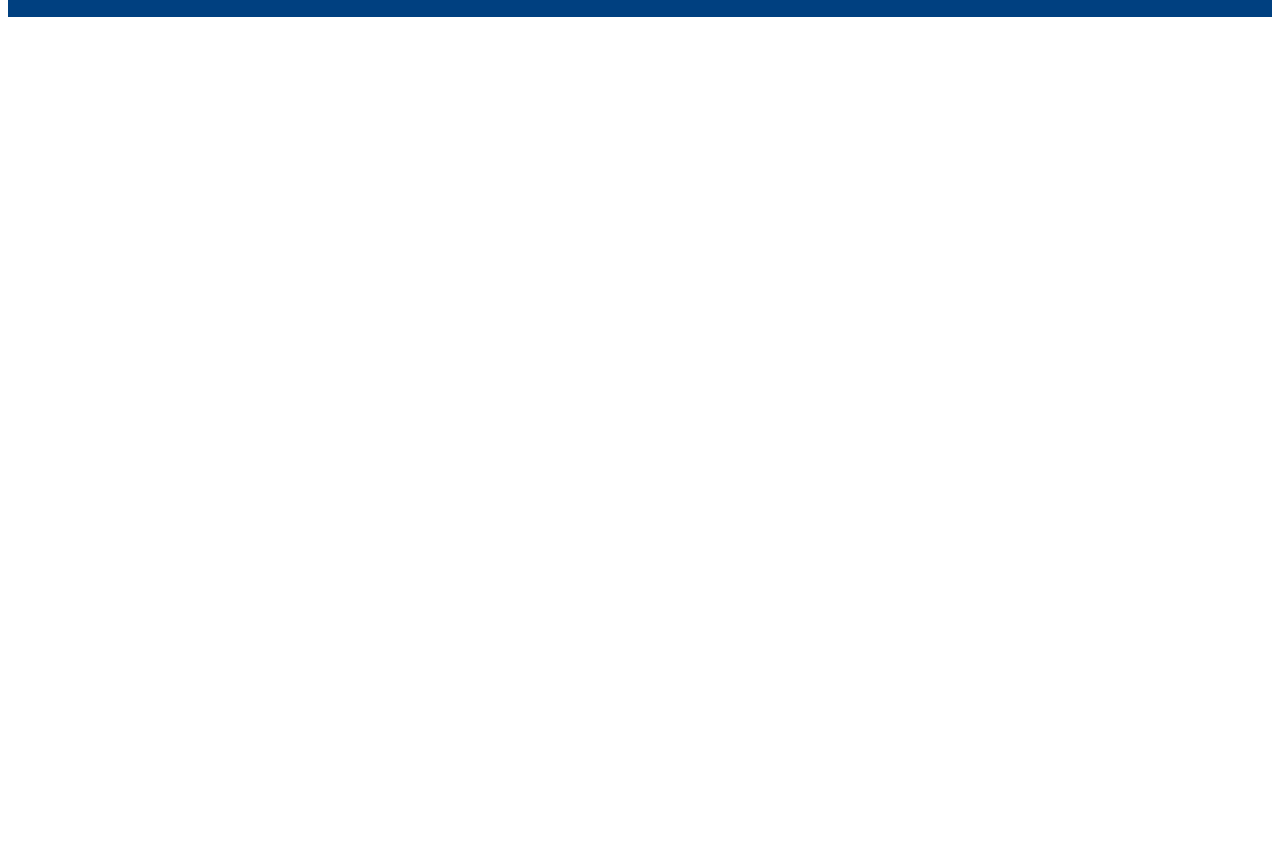
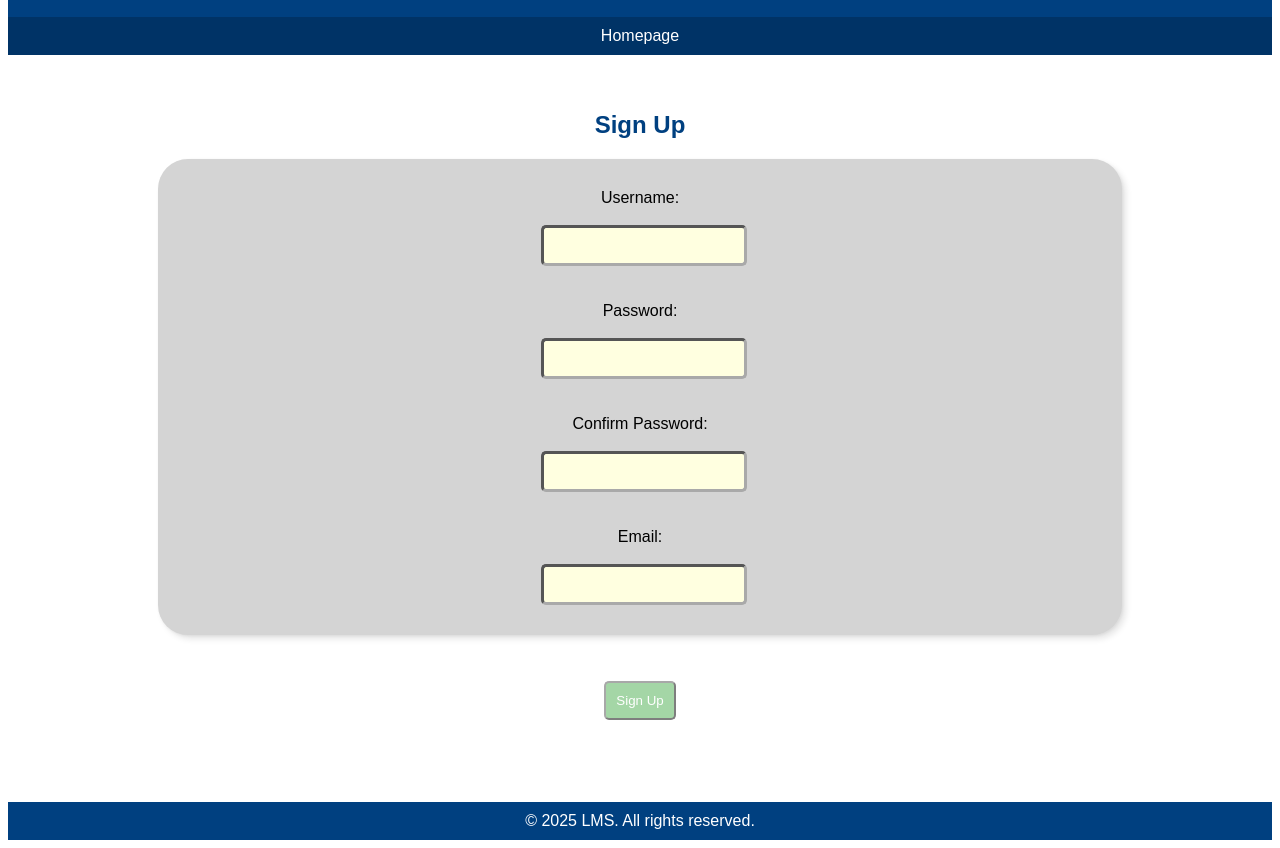
Before and after one commit to jessicasanjuan/ENSF381-GROUP17-ASSIGNMENT3, a plain HTML site: page signup.html in a window 1280 px wide. Shown: the part 131-979 px from the top of the page. Before the commit the page ends 800 px from the top, so only its background shows below. Drawn offline with Linux system fonts and the light colour scheme.

Commit message:
signup page
Completed sign up page's styling and form

```diff
--- a/signup.html
+++ b/signup.html
@@ -10,7 +10,44 @@
         <header>
             <img src="logo.jpg" width="100px" height="100px"></img>
             <h1>LMS - Learning Management System</h1>
+        </header>
+        <div class="menu">
+            <a href="index.html" class="menu-link">Homepage</a>
+        </div>
 
-        </header>
+        <main id="signup-main">
+            <br>
+            <br>
+            <h2>Sign Up</h2>
+            <form>
+                <div id="signup-form">
+                    <label for="username">Username:</label>
+                    <br>
+                    <input type="text" id="username" class="inputfield">
+                    <br> <br>
+                    <label for="password">Password:</label>
+                    <br>
+                    <input type="password" id="password" class="inputfield">
+                    <br> <br>
+                    <label for="confirm">Confirm Password:</label>
+                    <br>
+                    <input type="password" id="confirm" class="inputfield">
+                    <br> <br>
+                    <label for="email">Email:</label>
+                    <br>
+                    <input type="text" id="email" class="inputfield">
+                </div>
+                <br><br>
+                <button type="submit" id="signup-button">Sign Up</button>
+                <br><br>
+            </form>
+
+            <div id="message-box"></div>
+            <br><br><br>
+        </main>
+
+        <footer>
+            &copy; 2025 LMS. All rights reserved.
+        </footer>
     </body>
 </html>
--- a/styles.css
+++ b/styles.css
@@ -55,13 +55,13 @@ footer
     font-family: Arial;
 }
 
-#login-main
+#login-main, #signup-main
 {
     font-family: Arial;
     text-align: center;
 }
 
-#login-form
+#login-form, #signup-form
 {
     display: flex;
     justify-content: center;
@@ -95,22 +95,20 @@ footer
     margin-left: 39%;
 }
 
-#login-button
+#login-button, #signup-button
 {
-    background-color: #008000;
+    background-color: #4caf50;
     color: white;
-    height: 35px;
-    width: 60px;
+    padding: 10px;
     border-radius: 5px;
-    border-width: 3px;
-    border-color: #008000;
-    border-style: solid;
+    margin: 10px;
+    opacity: 0.5;
 }
 
-#login-button:hover
+#login-button:hover, #signup-button:hover
 {
-    background-color: #006600;
-    border-color: #006600;
+    background-color: #45a049;
+    opacity: 1;
 }
 
 .dropdown-item
```
